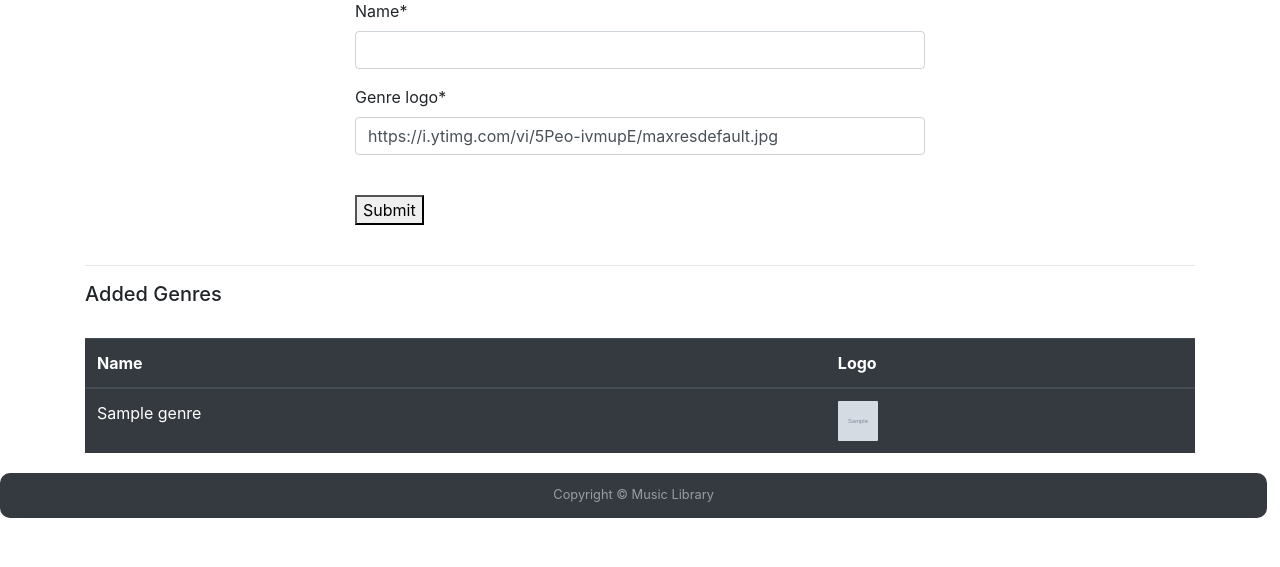
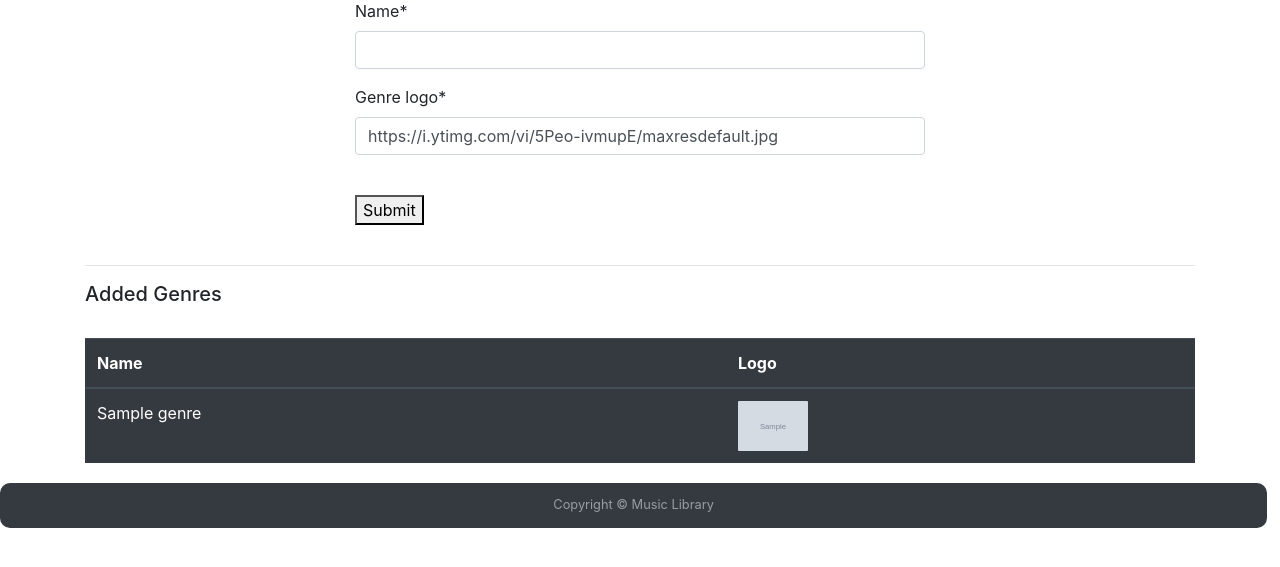
Before and after one commit to iammdsameer/Binaries_ADC3, a Django app: page /addGenre/ in a window 1280 px wide. Shown: the part 202-769 px from the top of the page. Run offline with Django 3.2, Linux system fonts and the light colour scheme; a user stored in the database is signed in; tables that the repository leaves empty hold one stand-in row (values such as "Sample post"); grey boxes marked "Sample" are stand-in pictures; grey boxes labelled with a size stand in for pictures from a placeholder-image service; some libraries are stand-ins or nearby versions.

Commit message:
Music Upolad

```diff
--- a/music/templates/music/addAlbum.html
+++ b/music/templates/music/addAlbum.html
@@ -29,7 +29,7 @@
         <tr>
             <td>{{ a.album_title }}</td>
             <td>{{ a.artist }}</td>
-            <td><img src="{{ a.logo}}" alt="No image Found" /></td>
+            <td><img src="{{ a.album_logo}}" alt="No image Found" style="width: 40px;height: 40px; border-radius:1px;"/></td>
         </tr>
         {% endfor %} {% else %}
         <div class="container">
--- a/music/templates/music/addGenre.html
+++ b/music/templates/music/addGenre.html
@@ -33,7 +33,7 @@
                 <img
                     src="{{ g.genre_logo}}"
                     alt="No image Found"
-                    style="width: 40px;height: 40px; border-radius:1px;"
+                    style="width: 70px;height: 50px; border-radius:1px;"
                 />
             </td>
         </tr>
```
